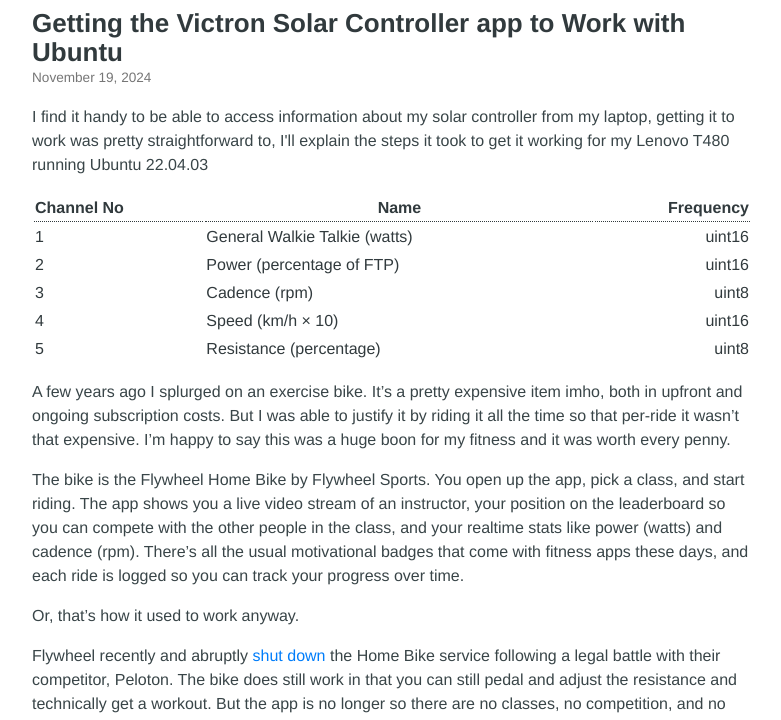
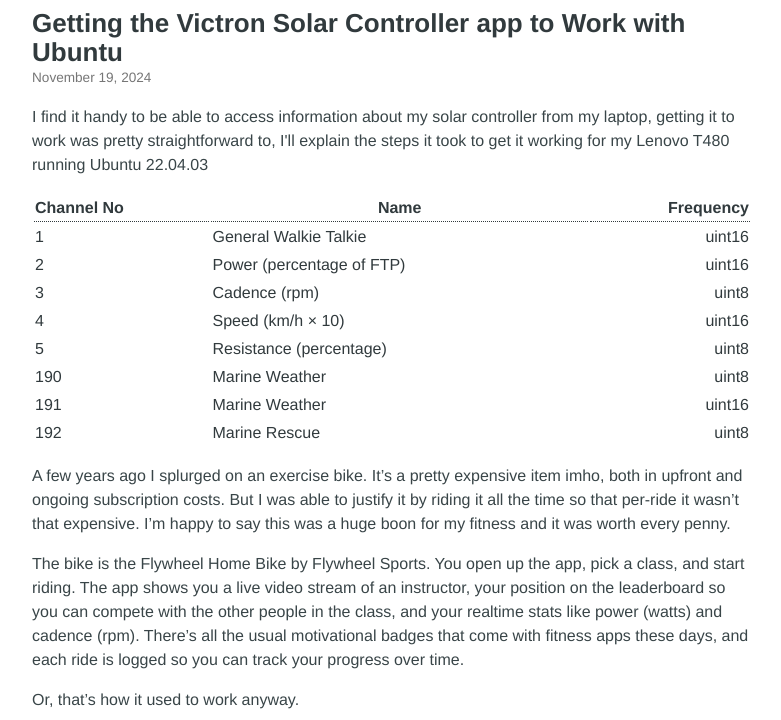
Before and after one commit to DanielPeterBoyd/danielboyd.github.io, a plain HTML site: page articles/radios.html in a window 1280 px wide. Shown: the part 79-799 px from the top of the page, without its empty margins (58-839 px from the left). Drawn offline with Linux system fonts and the light colour scheme.

Commit message:
Update radios.html

```diff
--- a/articles/radios.html
+++ b/articles/radios.html
@@ -15,11 +15,14 @@
  <table>
      <thead><tr><th align="left">Channel No</th><th>Name</th><th align="right">Frequency</th></tr></thead>
           <tbody>
-           <tr><td align="left">1</td><td>General Walkie Talkie (watts)</td><td align="right">uint16</td></tr>
+           <tr><td align="left">1</td><td>General Walkie Talkie</td><td align="right">uint16</td></tr>
            <tr><td align="left">2</td><td>Power (percentage of FTP)</td><td align="right">uint16</td></tr>
            <tr><td align="left">3</td><td>Cadence (rpm)</td><td align="right">uint8</td></tr>
            <tr><td align="left">4</td><td>Speed (km/h × 10)</td><td align="right">uint16</td></tr>
            <tr><td align="left">5</td><td>Resistance (percentage)</td><td align="right">uint8</td>
+           <tr><td align="left">190</td><td>Marine Weather</td><td align="right">uint8</td></tr>
+           <tr><td align="left">191</td><td>Marine Weather</td><td align="right">uint16</td></tr>
+           <tr><td align="left">192</td><td>Marine Rescue</td><td align="right">uint8</td>
            </tr>
           </tbody>
  </table>
```
